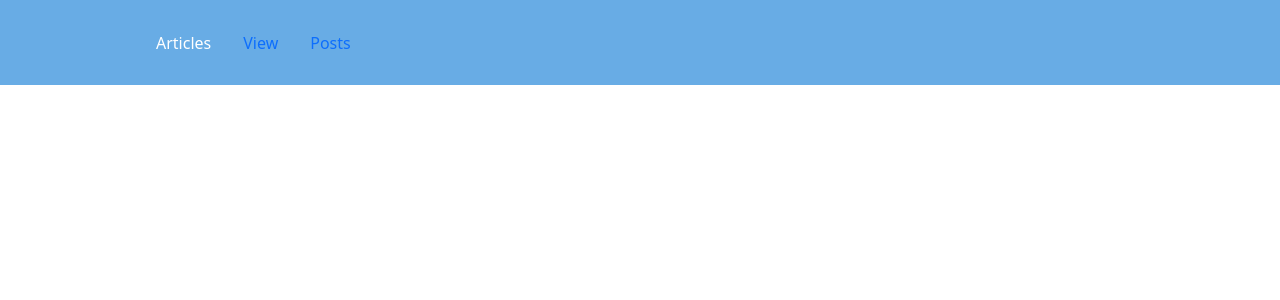
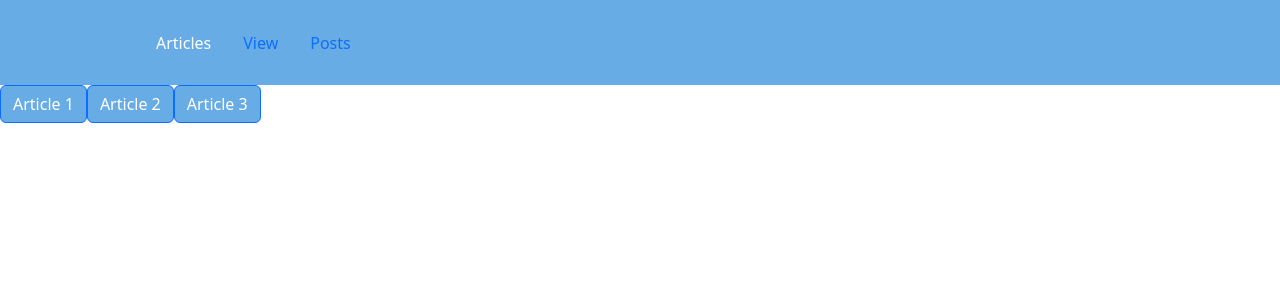
Before and after one commit to echua3/hophacks2022, a React (Create React App) app in the folder client/: page /articles in a window 1280 px wide. Before the commit this address had no page. Shown: the top 300 px of the page. Built offline with nearby package versions, Linux system fonts and the light colour scheme.

Commit message:
pack and articleSelect upload

```diff
--- a/client/src/App.js
+++ b/client/src/App.js
@@ -13,10 +13,10 @@ function App() {
     <Navbar />
     <Routes>
         {/* <Route exact path='/' exact element={<Home />} /> */}
-        {/* <Route path='/articles' element={<ArticleSelect/>} /> */}
+        <Route path='/articles' element={<ArticleSelect/>} />
         <Route path='/posts' element={<CommentFeed/>} />
         <Route path='/view' element={<ArticleViewer/>} />
-        <Route path='/select' element={<ArticleSelect/>} />
+
     </Routes>
     </Router>
   );
--- a/client/src/components/articleSelect/ArticleSelect.js
+++ b/client/src/components/articleSelect/ArticleSelect.js
@@ -1,27 +1,33 @@
-import React from 'react';
+import React, { Component } from 'react';
 //import Card from 'react-bootstrap/Card';
 //import styled from 'styled-components'; // do we actually have a styled?
 import Button from 'react-bootstrap/Button';
-import ButtonGroup from 'react-bootstrap/ButtonGroup';
-//import ArticleViewer from '../articleViewer/ArticleViewer';
+//import ButtonGroup from 'react-bootstrap/ButtonGroup';
+import {Link} from 'react-router-dom';
 
 let url1 = "https://www.jhunewsletter.com/article/2022/09/sga-returns-to-discuss-welcome-event-for-all-students"
 let url2 = "https://hub.jhu.edu/2022/09/12/flu-vaccine-mandate-2022/"
-let url3 = "https://hub.jhu.edu/2022/09/14/william-halsted-breakthroughs-addiction/"
+let url3 = "https://www.jhunewsletter.com/article/2022/09/dont-get-cocky-blue-jays-rank-is-just-a-number"
 
-function ArticleSelect() {
-    return (
-        <div id="parent">
-            const ButtonGroup = styled.div
-                display: flex;
+class ArticleSelect extends Component {
+    constructor(props){
+        super(props);
+    }
 
-            <ButtonGroup>
-                <Button variant="primary" onClick = {this.props.history.push('/articles?url=' + url1)}> Article 1 </Button>
-                <Button variant="primary" onClick={this.props.history.push('/articles?url='+ url2)}> Article 2 </Button>
-                <Button variant="primary" onClick={this.props.history.push('/articles?url' + url3)}>Article3 </Button>
-            </ButtonGroup>
-             {/* <button onClick ={openNew}>Article</button> */}
-        </div>
-    )
+    render() {
+        return (
+            <div id="parent">
+                <a href={"/view?url=" + url1} target="_blank">
+                    <Button> Article 1</Button>
+                    </a>
+                <a href={"/view?url=" + url2} target="_blank">
+                    <Button> Article 2</Button>
+                </a>
+                <a href={"/view?url=" + url3} target="_blank">
+                    <Button> Article 3</Button>
+                </a>
+            </div>
+        )
+    }
 }
 export default ArticleSelect;
```
